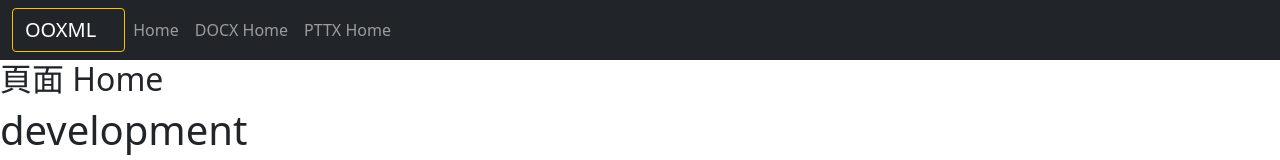
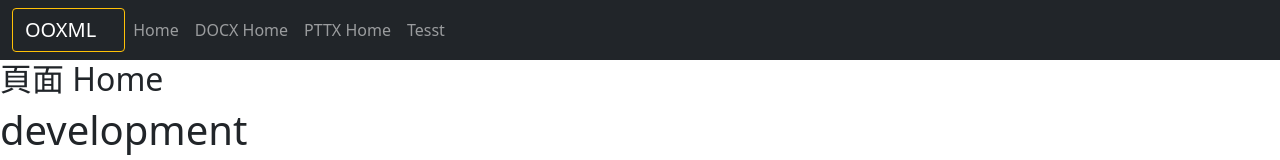
Before and after one commit to pamiswang/ooxml, a React (Create React App) app: page / in a window 1280 px wide. Shown: the top 160 px of the page. Built offline with nearby package versions, Linux system fonts and the light colour scheme.

Commit message:
fix class to className

```diff
--- a/src/components/nav/Header.js
+++ b/src/components/nav/Header.js
@@ -3,7 +3,7 @@ import { Routes, Route, Link } from "react-router-dom";
 import Home from "../../pages/home";
 import DocxHome from "../../pages/docx/docx_home"
 import PptxHome from "../../pages/pptx/pptx_home"
-
+import Test from "../../pages/test"
 
 class Header extends React.Component
 {
@@ -14,27 +14,28 @@ class Header extends React.Component
 				{/* navbar 表示這是一個 flex-box */}
 				{/* navbar-expand-md 負責轉手機版的寬度, lg:991以下轉手機版, md:767以下轉手機版, sm:575以下轉手機版 */}
 				{/* navbar-dark讓文字為白色, bg-dark負責背景顏色為暗底 */}
-				<nav class="navbar navbar-expand-lg navbar-dark bg-dark">
-					<div class="container-fluid">
+				<nav className="navbar navbar-expand-md navbar-dark bg-dark">
+					<div className="container-fluid">
 						{/* 這是 LOGO 文字或圖片 */}
 
-						<button type="button" class="btn btn-outline-warning">
-							<Link class="navbar-brand" to="/">OOXML</Link>
+						<button type="button" className="btn btn-outline-warning">
+							<Link className="navbar-brand" to="/">OOXML</Link>
 
 						</button>
 						{/* 這是手機版時右上角呈現的選單按鈕, 注意:data-target表示按下這個按鈕時要控制展開收合的物件ID名稱 */}
-						<button class="navbar-toggler" type="button" data-bs-toggle="collapse" data-bs-target="#navbarSupportedContent" aria-controls="navbarSupportedContent" aria-expanded="false" aria-label="Toggle navigation">
+						<button className="navbar-toggler" type="button" data-bs-toggle="collapse" data-bs-target="#navbarSupportedContent" aria-controls="navbarSupportedContent" aria-expanded="false" aria-label="Toggle navigation">
 							{/* 這是按鈕上呈現的icon圖案 */}
-							<span class="navbar-toggler-icon"></span>
+							<span className="navbar-toggler-icon"></span>
 						</button>
 						{/* navbar-collapse表示這個框架區塊是可收展開的, 注意:id名稱必須跟button中的data-target一樣 */}
-						<div class="collapse navbar-collapse" id="navbarSupportedContent">
+						<div className="collapse navbar-collapse" id="navbarSupportedContent">
 							{/* 這是一組靠左側的選單 */}
-							<ul class="navbar-nav me-auto mb-2 mb-lg-0">
+							<ul className="navbar-nav me-auto mb-2 mb-lg-0">
 								{/* active在視覺上設計底色不同,表示目前在這個位置,如果不需要則刪除 */}
 								<NavLink isActive={false} to="/">Home</NavLink>
 								<NavLink isActive={false} to="/docx_home" >DOCX Home</NavLink>
 								<NavLink isActive={false} to="/pptx_home" >PTTX Home</NavLink>
+								<NavLink isActive={false} to="/test" >Tesst</NavLink>
 							</ul>
 						</div>
 					</div>
@@ -44,6 +45,7 @@ class Header extends React.Component
 					<Route path="/" element={<Home />} />
 					<Route path="docx_home" element={<DocxHome />} />
 					<Route path="pptx_home" element={<PptxHome />} />
+					<Route path="Test" element={<Test />} />
 				</Routes>
 			</div >
 		);
@@ -59,15 +61,15 @@ class NavLink extends React.Component
 		{
 			//active在視覺上設計底色不同,表示目前在這個位置,如果不需要則刪除
 			return (
-				<li class="nav-item">
-					<Link class="nav-link active" to={this.props.to}>{this.props.children}</Link>
+				<li className="nav-item">
+					<Link className="nav-link active" to={this.props.to}>{this.props.children}</Link>
 				</li>
 			);
 		} else
 		{
 			return (
-				<li class="nav-item">
-					<Link class="nav-link" to={this.props.to}>{this.props.children}</Link>
+				<li className="nav-item">
+					<Link className="nav-link" to={this.props.to}>{this.props.children}</Link>
 				</li>
 			);
 		}
```
